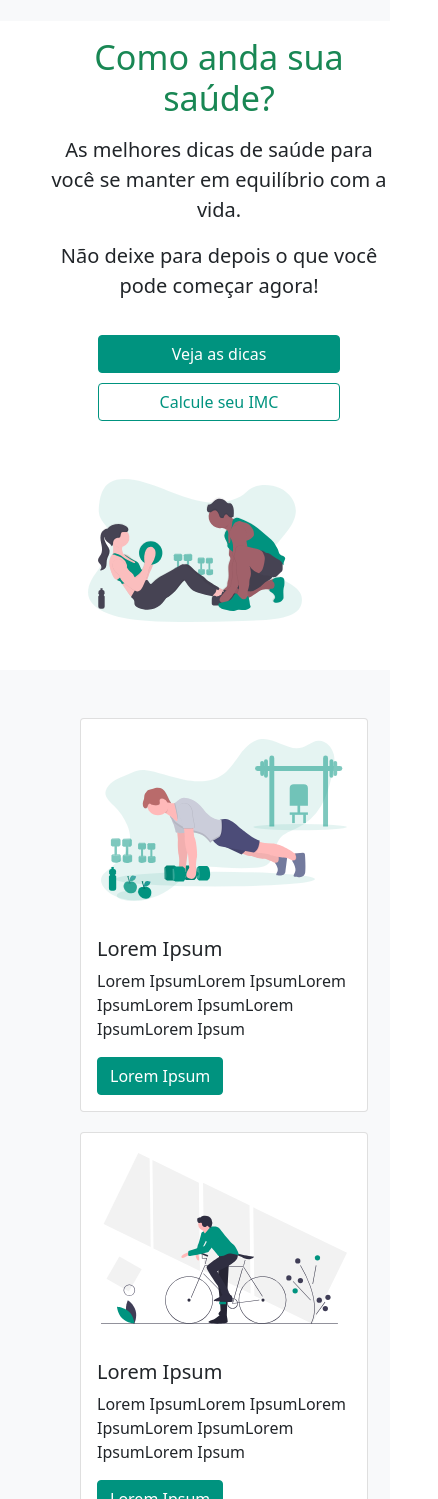
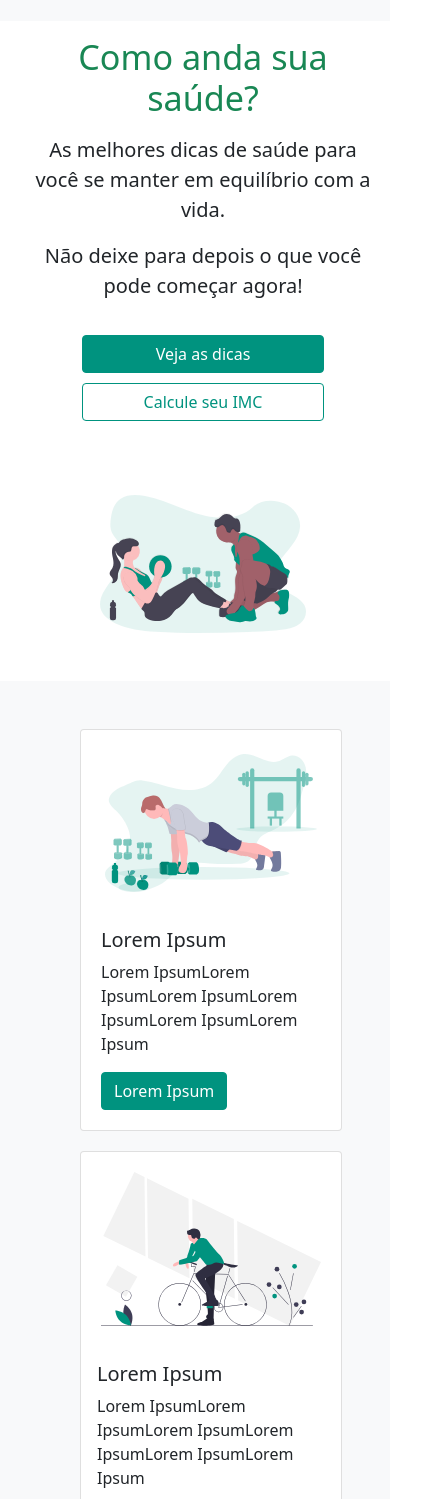
Before and after one commit to brunomazello/HealthBrasil, a plain HTML site: page index.html in a window 390 px wide. Shown: the part 101-1600 px from the top of the page, 438 px wide, since content can reach past the window. Drawn offline with Linux system fonts and the light colour scheme.

Commit message:
Melhoria para mobile

```diff
--- a/index.html
+++ b/index.html
@@ -38,9 +38,9 @@
     </nav>
     <main>
         <section>
-            <div class="d-flex align-items-center justify-content-around mt-xxl-5 m-xxl-5 bg-li mt-3 menu__saude">
-                <div class="ps-5">
-                    <p class="display-4 bold text-center text-success">Como anda sua saúde?</p>
+            <div class="d-flex align-items-center justify-content-around bg-li menu__saude ms-3">
+                <div class="p-3">
+                    <p class="display-4 text-center text-success">Como anda sua saúde?</p>
                     <p class="lead text-center fs-5 text-center">As melhores dicas de saúde para você se manter em
                         equilíbrio com a vida.</p>
                     <p class="lead text-center fs-5">Não deixe para depois o que você pode começar agora!</p>
@@ -50,12 +50,12 @@
                                 class="nav__imc text-decoration-nones text-decoration-none nav__imc">Calcule seu IMC</a></button></div>
                     </div>
                 </div>
-                <img src="img/personal.svg" alt="" class="imagem__menu-saude">
+                <img src="img/personal.svg" alt="" class="imagem__menu-saude mt-5 mb-5">
             </div>
         </section>
-        <section class="bg-light">
-            <div class="d-flex align-items-center justify-content-between noticias__saude m-5 p-5 px-3">
-                <div class="card mx-3" style="width: 18rem;">
+        <section class="bg-light p-0">
+            <div class="d-flex align-items-center justify-content-between noticias__saude ms-3 p-5">
+                <div class="card mx-3 p-1" style="width: 18rem;">
                     <img src="img/habito1.svg" class="card-img-top" alt="...">
                     <div class="card-body">
                         <h5 class="card-title">Lorem Ipsum</h5>
@@ -90,9 +90,9 @@
             </div>
         </section>
         <section class="criadores__container">
-            <div class="d-flex align-items-center justify-content-around mt-xxl-5 m-xxl-5 bg-li"
+            <div class="d-flex align-items-center justify-content-between bg-li"
                 id="CalculadoraIMC">
-                <img src="img/praticando_exercicios.svg" alt="" class="imagem__imc p-5">
+                <img src="img/praticando_exercicios.svg" alt="" class="w-75 mt-5 mb-5">
                 <div>
 
                     <div class="d-flex mb-5 mt-0 justify-content-center">
@@ -105,8 +105,10 @@
                             <label for="input-altura" class=""></label>
                             <input type="text" class="form-control input-altura" id="exampleFormControlInput1"
                                 placeholder="Altura">
-                            <button class="btn btn-success col-5 mx-5 botao__treinamento mt-4">Calcular</button>
-                        </form>
+                            <div class="d-flex justify-content-around">
+                                <button class="btn btn-success col-5 botao__treinamento mt-4">Calcular</button>
+                            </div>
+                            </form>
                         <div class="resultado"></div>
                     </div>
                 </div>
```
